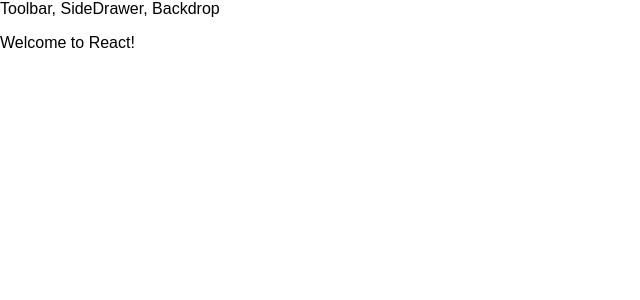
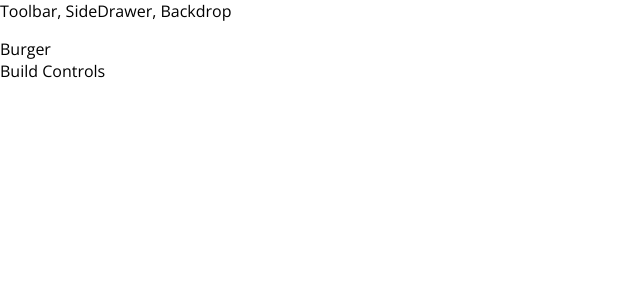
Before and after one commit to kenny-tech/burger-builder, a React app: page / in a window 1280 px wide. Shown: the top 300 px of the page, without its empty margins (0-640 px from the left). Built offline with nearby package versions, Linux system fonts and the light colour scheme.

Commit message:
Create burger builder website layout

```diff
--- a/src/App.js
+++ b/src/App.js
@@ -1,12 +1,13 @@
 import React, { Component } from 'react';
-import Layout from './components/Layout/Layout'
+import Layout from './components/Layout/Layout';
+import BurgerBuilder from './containers/BurgerBuilder/BurgerBuilder';
 
 class App extends Component {
   render() {
     return (
       <div>
         <Layout>
-          <p>Welcome to React!</p>
+          <BurgerBuilder/>
         </Layout>
       </div>
     );
--- /dev/null
+++ b/src/components/Layout/Layout.css
@@ -0,0 +1,3 @@
+.Content{
+  margin-top: 16px;
+}
--- a/src/components/Layout/Layout.js
+++ b/src/components/Layout/Layout.js
@@ -1,10 +1,11 @@
 import React from 'react';
 import Aux from '../../hoc/Aux';
+import classes from './Layout.css'
 
 const layout = (props) => (
   <Aux>
     <div>Toolbar, SideDrawer, Backdrop</div>
-    <main>
+    <main className={classes.Content}>
         {props.children}
     </main>
   </Aux>
--- /dev/null
+++ b/src/containers/BurgerBuilder/BurgerBuilder.js
@@ -0,0 +1,15 @@
+import React, { Component } from 'react';
+import Aux from '../../hoc/Aux';
+
+class BurgerBuilder extends Component{
+    render(){
+      return(
+          <Aux>
+              <div>Burger</div>
+              <div>Build Controls</div>
+          </Aux>
+      );
+    }
+}
+
+export default BurgerBuilder;
--- a/src/index.css
+++ b/src/index.css
@@ -1,5 +1,5 @@
 body {
   margin: 0;
   padding: 0;
-  font-family: sans-serif;
+  font-family: "Open Sans", sans-serif;
 }
```
